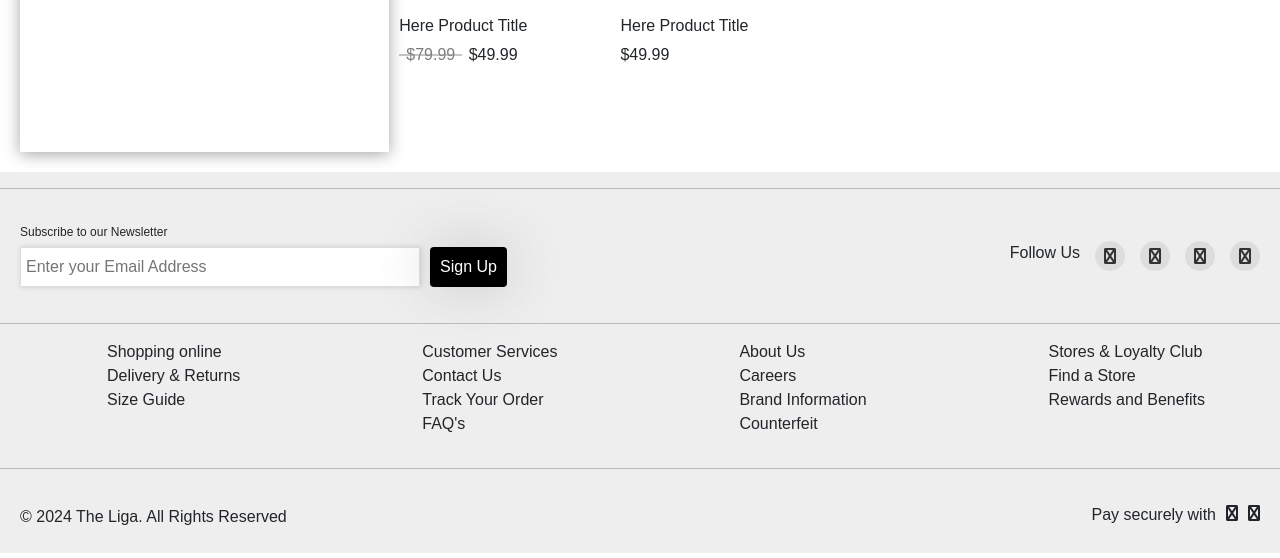
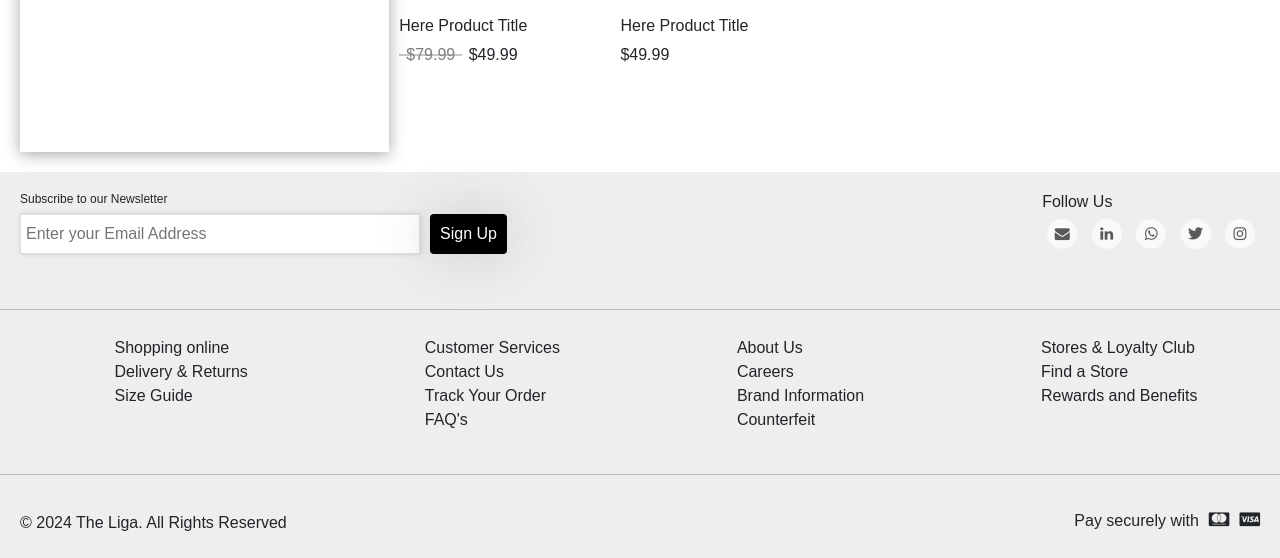
Before and after one commit to The-Liga/the-liga, a PHP site: page /the-liga/pages/products.php in a window 1280 px wide. Shown: the part 1084-1642 px from the top of the page. Run offline with PHP 8.4, Linux system fonts and the light colour scheme; some libraries are stand-ins or nearby versions.

Commit message:
fixed the footer.

```diff
--- a/components/footer.php
+++ b/components/footer.php
@@ -6,75 +6,67 @@
     <title>Document</title>
     <!-- Font Awesome CDN -->
     <link rel="stylesheet" href="https://cdnjs.cloudflare.com/ajax/libs/font-awesome/6.4.0/css/all.min.css">
+    <link rel="stylesheet" href="https://maxcdn.bootstrapcdn.com/font-awesome/4.5.0/css/font-awesome.min.css">
     <!-- Link to external CSS -->
     <link rel="stylesheet" href="../styles.css">
 </head>
 <body>
 <div class="footer">
-        <hr/>
   <div class="upper-footer">
     <div class="newsletter">
       <h6>Subscribe to our Newsletter</h6>
-                <div class="signup-newsletter"><input placeholder="Enter your Email Address"/><button class="footer-signup-btn">Sign Up</button></div>
-            </div>
-            <div class="footer-socials">
-                <h6>Follow Us</h6>
-                <div class="footer-icon">
-                    <i class="fa fa-facebook"></i>
-                </div>
-                <div class="footer-icon">
-                    <i class="fa fa-twitter"></i>
-                </div>
-                <div class="footer-icon">
-                    <i class="fa fa-instagram"></i>
-                </div>
-                <div class="footer-icon">
-                    <i class="fa fa-linkedin"></i>
+      <div class="signup-newsletter">
+        <input placeholder="Enter your Email Address" />
+        <button class="footer-signup-btn">Sign Up</button>
       </div>
     </div>
+    <div class="flex justify-center space-x-4 mb-4">
+      <h6>Follow Us</h6>
+      <ul class="social-network social-circle">
+        <li><a href="#" class="icoEnvelope" title="Email"><i class="fa fa-envelope"></i></a></li>
+        <li><a href="https://www.linkedin.com/in/ripfumelo-nova-magomani/" class="icoLinkedin" title="Linkedin"><i class="fa fa-linkedin"></i></a></li>
+        <li><a href="#" class="icoWhatsapp" title="Whatsapp"><i class="fa fa-whatsapp"></i></a></li>
+        <li><a href="#" class="icoTwitter" title="X (Twitter)"><i class="fa-brands fa-twitter"></i></a></li>
+        <li><a href="https://www.instagram.com/novacodings/" class="icoInstagram" title="Instagram"><i class="fa fa-instagram"></i></a></li>
+      </ul>
     </div>
-        <hr/>
+  </div>
+  <hr>
   <div class="middle-footer">
   <div class="inner-footer-links">
     <ul>
-                    <li>Shopping online</li>
-                    <li>Delivery & Returns</li>
-                    <li>Size Guide</li>
-
+      <li><a href="#">Shopping online</a></li>
+      <li><a href="#">Delivery & Returns</a></li>
+      <li><a href="../pages/Size_Guide.html">Size Guide</a></li>
     </ul>
   </div>
-
   <div class="inner-footer-links">
     <ul>
-                    <li>Customer Services</li>
-                    <li>Contact Us</li>
-                    <li>Track Your Order</li>
-                    <li>FAQ's</li>
+      <li><a href="#">Customer Services</a></li>
+      <li><a href="#">Contact Us</a></li>
+      <li><a href="#">Track Your Order</a></li>
+      <li><a href="#">FAQ's</a></li>
     </ul>
   </div>
-
   <div class="inner-footer-links">
     <ul>
-                    <li>About Us</li>
-                    <li>Careers</li>
-                    <li>Brand Information</li>
-                    <li>Counterfeit</li>
+      <li><a href="#">About Us</a></li>
+      <li><a href="#">Careers</a></li>
+      <li><a href="../pages/Our story.html">Brand Information</a></li>
+      <li><a href="#">Counterfeit</a></li>
     </ul>
   </div>
-
   <div class="inner-footer-links">
     <ul>
-                    <li>Stores & Loyalty Club</li>
-                    <li>Find a Store</li>
-                    <li>Rewards and Benefits</li>
-
+      <li><a href="#">Stores & Loyalty Club</a></li>
+      <li><a href="#">Find a Store</a></li>
+      <li><a href="#">Rewards and Benefits</a></li>
     </ul>
   </div>
-
 </div>
-        <hr/>
+<hr>
 <div class="lower-footer">
-            <a>© 2024 The Liga. All Rights Reserved</a>
+  <a href="#">© 2024 The Liga. All Rights Reserved</a>
   <div class="footer-payments">
     <h6>Pay securely with </h6>
     <li class="fa fa-cc-mastercard"></li>
--- a/index.php
+++ b/index.php
@@ -12,11 +12,11 @@ include("config.php");
     <title>The Liga</title>
     <!-- Font Awesome CDN -->
     <link rel="stylesheet" href="https://cdnjs.cloudflare.com/ajax/libs/font-awesome/6.4.0/css/all.min.css">
-    <link rel="stylesheet" href="https://cdnjs.cloudflare.com/ajax/libs/font-awesome/5.15.3/css/all.min.css">
+    <link href="https://cdnjs.cloudflare.com/ajax/libs/tailwindcss/2.2.19/tailwind.min.css" rel="stylesheet">
     <link rel="stylesheet" href="https://maxcdn.bootstrapcdn.com/font-awesome/4.5.0/css/font-awesome.min.css">
+    <script src="https://cdn.tailwindcss.com"></script>
     <!-- Link to external CSS -->
     <link rel="stylesheet" href="styles.css">
-    <link rel="stylesheet" href="sales-popup.css">
     <link rel="icon" href="assets/white TL logo.png" type="image/x-icon">
 </head>
 
@@ -406,8 +406,6 @@ include("config.php");
 
         <!-- Link to external JavaScript -->
         <script src="script.js"></script>
-<!-- Link to new JavaScript file -->
-<script src="sales-popup.js"></script>
 </body>
 
 </html>
--- a/styles.css
+++ b/styles.css
@@ -1297,66 +1298,149 @@ header.nav-up {
     box-shadow: 1px 0 55px rgb(200, 200, 200);
   }
 
-.footer-signup-btn:hover{
+  .footer-signup-btn:hover {
     background-color: #fff;
     color: #000;
   }
 
-.newsletter input{
-    width : 400px;
+  .newsletter input {
+    width: 400px;
     height: 40px;
     border: 1px solid #ddd;
     box-shadow: 1px 0 5px rgb(200, 200, 200);
   }
-.newsletter input::placeholder{
+
+  .newsletter input::placeholder {
     padding: 5px;
   }
 
-.newsletter h6{
+  .newsletter h6 {
     font-size: 12px;
   }
-.footer-icon {
-    background-color: #ddd;
+
+  /* Social Icons */
+  ul.social-network {
+    list-style: none;
+    display: inline;
+    margin-left: 0 !important;
+    padding: 0;
+  }
+
+  ul.social-network li {
+    display: inline;
+    margin: 0 5px;
+  }
+
+  .social-network a {
+    background-color: #F9F9F9;
+  }
+
+  .social-network a.icoEnvelope:hover {
+    background-color: #b62906;
+  }
+
+  .social-network a.icoLinkedin:hover {
+    background-color: #007bb7;
+  }
+
+  .social-network a.icoWhatsapp:hover {
+    background-color: #128C7E;
+  }
+
+  .social-network a.icoTwitter:hover {
+    background-color: #1DA1F2;
+  }
+
+  .social-network a.icoInstagram:hover {
+    background: linear-gradient(to right, #833ab4, #fd1d1d, #fcb045);
+  }
+
+  .social-network a.icoEnvelope:hover i,
+  .social-network a.icoLinkedin:hover i,
+  .social-network a.icoTwitter:hover i,
+  .social-network a.icoWhatsapp:hover i,
+  .social-network a.icoInstagram:hover i {
+    color: #fff;
+  }
+
+  .social-network a.socialIcon:hover,
+  .socialHoverClass {
+  color: #44BCDD;
+  }
+
+  .social-circle li a {
+  display: inline-block;
+  position: relative;
+  margin: 0 auto 0 auto;
+  -moz-border-radius: 50%;
+  -webkit-border-radius: 50%;
   border-radius: 50%;
-    display: flex;
-    justify-content: center;
-    align-items: center;
+  text-align: center;
   width: 30px;
   height: 30px;
-}
-
-.footer-icon:hover {
+  font-size: 15px;
+  }
+
+  .social-circle li i {
+  margin: 0;
+  line-height: 30px;
+  text-align: center;
+  }
+
+  .social-circle li a:hover i,
+  .triggeredHover {
+  -moz-transform: rotate(360deg);
+  -webkit-transform: rotate(360deg);
+  -ms--transform: rotate(360deg);
+  transform: rotate(360deg);
+  -webkit-transition: all 0.2s;
+  -moz-transition: all 0.2s;
+  -o-transition: all 0.2s;
+  -ms-transition: all 0.2s;
+  transition: all 0.2s;
+  }
+
+  .social-circle i {
+  color: #595959;
+  -webkit-transition: all 0.8s;
+  -moz-transition: all 0.8s;
+  -o-transition: all 0.8s;
+  -ms-transition: all 0.8s;
+  transition: all 0.8s;
+  }
+
+  .social-network a {
+  background-color: #F9F9F9;
+  }
+
+  .middle-footer {
+    display: flex;
+    justify-content: space-around;
     background-color: #eee;
-}
-
-.footer-icon i {
-    color: #333;
-    font-size: 16px;
-}
-
-.middle-footer{
-    display: flex;
-    justify-content: space-around;
-}
-
-.middle-footer ul{
+    margin: 10px;
+  }
+
+  .middle-footer ul {
     list-style-type: none;
   }
 
-.middle-footer li:hover{
+  .middle-footer li:hover {
     text-decoration: underline;
   }
 
-.lower-footer{
+  .lower-footer {
     display: flex;
     justify-content: space-between;
     padding: 20px;
-}
-
-.footer-payments{
+    background-color: #eee;
+  }
+
+  .footer-payments {
     display: flex;
     gap: 10px;
   }
+
+  /* End footer */
 
 /* Products Page*/
 .main-products-container{
```
Also changed, not shown: other parts of styles.css (+76 -5 lines), pages/Our story.html (+32 -41 lines), pages/men.html (+33 -42 lines), pages/shoes.html (+33 -42 lines), pages/women.html (+33 -42 lines), sales-popup.css (deleted, +0 -67 lines), sales-popup.js (deleted, +0 -30 lines), pages/Size_Guide.html (renamed from Size_Guide.html). Lines whose indentation alone changed are shown as unchanged.
